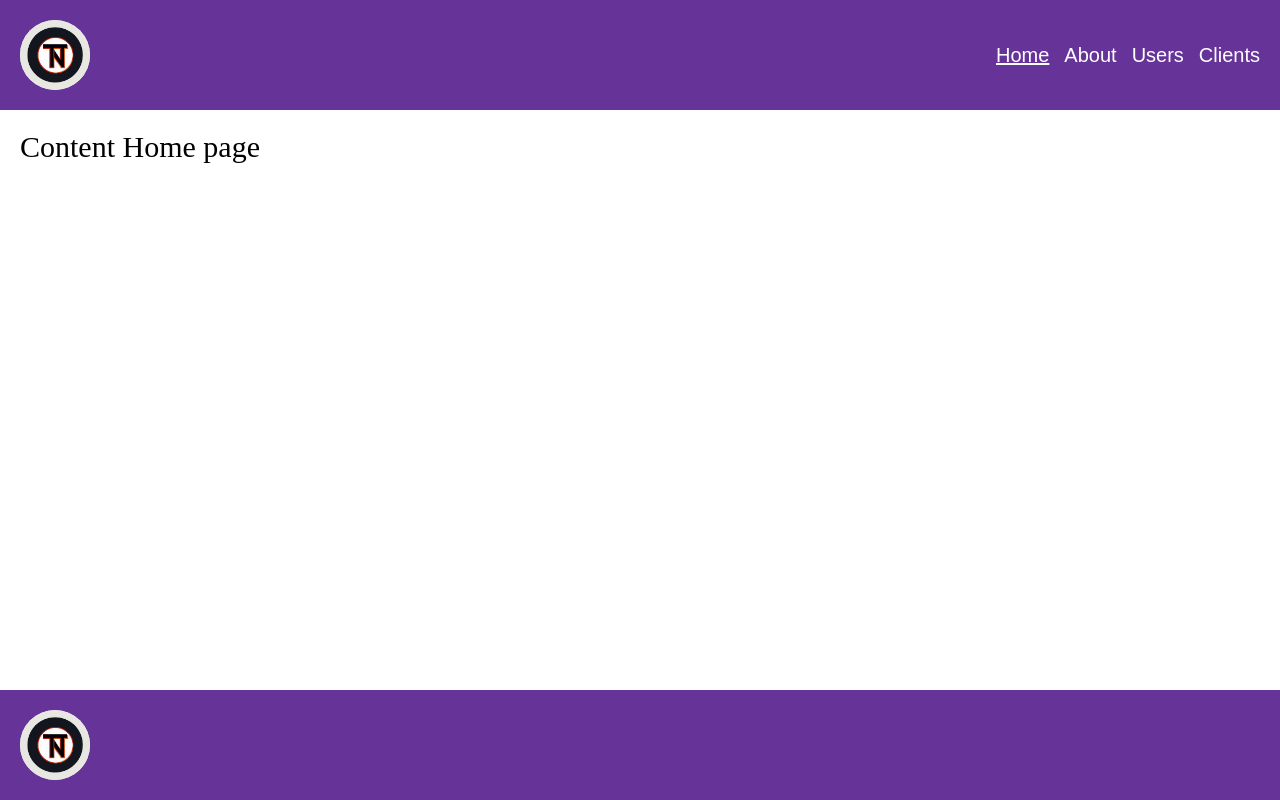
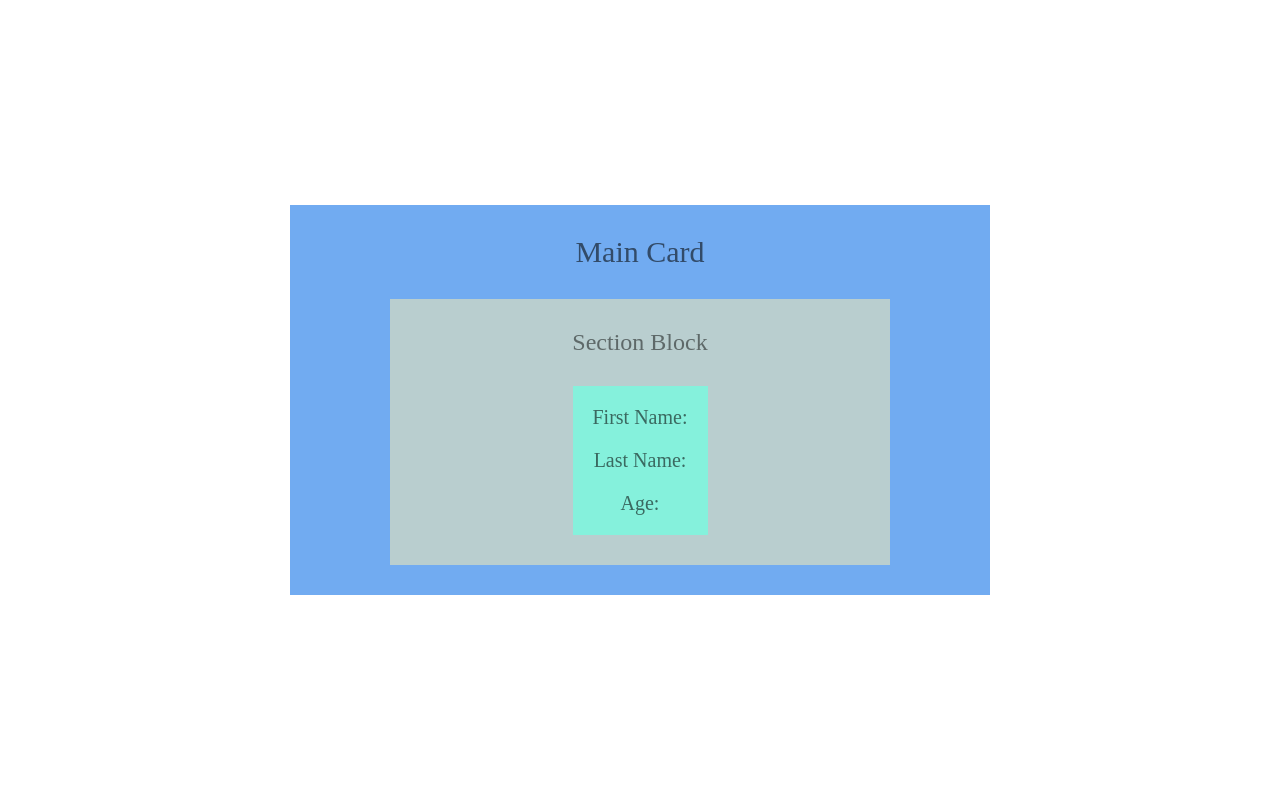
Before and after one commit to TaniaNovikova/React-ts, a React (Create React App) app: page / in a window 1280 px wide. Built offline with nearby package versions, Linux system fonts and the light colour scheme.

Commit message:
before branch change

```diff
--- a/src/App.tsx
+++ b/src/App.tsx
@@ -9,6 +9,7 @@ import Clients from "pages/Clients/Clients";
 import SAP from "pages/Clients/components/SAP/SAP";
 import Meta from "pages/Clients/components/Meta/Meta";
 import Oracle from "pages/Clients/components/Oracle/Oracle";
+import Lesson13 from "lessons/Lesson13/Lesson13";
 
 //lessons
 // import Lesson06 from './lessons/Lesson06/Lesson06';
@@ -31,7 +32,7 @@ function App() {
   return (
     <BrowserRouter>
       <GlobalStyles />
-      <Layout>
+      {/* <Layout>
         <Routes>
           <Route path="/" element={<Home />} />
           <Route path="/about" element={<About />} />
@@ -42,7 +43,7 @@ function App() {
           <Route path="/oracle" element={<Oracle />} />
           <Route path="*" element="Page not found" />
         </Routes>
-      </Layout>
+      </Layout> */}
       {/* <Lesson06 /> */}
       {/* <Lesson07 /> */}
       {/* <Consultation04 /> */}
@@ -54,6 +55,7 @@ function App() {
       {/* <Homework09 /> */}
       {/* <Lesson11 /> */}
       {/* <Homework11 /> */}
+      <Lesson13/>
     </BrowserRouter>
   );
 }
--- /dev/null
+++ b/src/lessons/Lesson13/Lesson13.tsx
@@ -0,0 +1,12 @@
+import MainCard from "./components/MainCard/MainCard"
+import { Lesson13Wrapper } from "./styles"
+
+function Lesson13() {
+  return (
+    <Lesson13Wrapper>
+      <MainCard />
+    </Lesson13Wrapper>
+  )
+}
+
+export default Lesson13
--- /dev/null
+++ b/src/lessons/Lesson13/components/Content/Content.tsx
@@ -0,0 +1,15 @@
+
+import { ContentComponent, DataItem } from "./styles"
+
+function Content() {
+
+  return (
+    <ContentComponent>
+      <DataItem>First Name: </DataItem>
+      <DataItem>Last Name: </DataItem>
+      <DataItem>Age: </DataItem>
+    </ContentComponent>
+  )
+}
+
+export default Content
--- /dev/null
+++ b/src/lessons/Lesson13/components/Content/styles.ts
@@ -0,0 +1,15 @@
+import styled from '@emotion/styled'
+
+export const ContentComponent = styled.div`
+   display: flex;
+   flex-direction: column;
+   align-items: center;
+   gap: 20px;
+   padding: 20px;
+   background: #85F1DC;
+`
+
+export const DataItem = styled.div`
+  font-size: 20px;
+  color: #3A6960;
+`
--- /dev/null
+++ b/src/lessons/Lesson13/components/MainCard/MainCard.tsx
@@ -0,0 +1,23 @@
+import { useState } from "react"
+
+import Section from "../Section/Section"
+import { MainCardTitle, MainCardWrapper } from "./styles"
+import { UserData } from "./types"
+
+
+function MainCard() {
+  const [userData, setUserData] = useState<UserData>({
+    firstName: 'Bart',
+    lastName: 'Simpson',
+    age: 11
+  })
+
+  return (
+    <MainCardWrapper>
+      <MainCardTitle>Main Card</MainCardTitle>
+      <Section />
+    </MainCardWrapper>
+  )
+}
+
+export default MainCard
--- /dev/null
+++ b/src/lessons/Lesson13/components/MainCard/styles.ts
@@ -0,0 +1,16 @@
+import styled from "@emotion/styled";
+
+export const MainCardWrapper = styled.div`
+  display: flex;
+  flex-direction: column;
+  align-items: center;
+  gap: 30px;
+  width: 700px;
+  padding: 30px;
+  background: #71ABF1;
+`
+
+export const MainCardTitle = styled.div`
+  font-size: 30px;
+  color: #324B69;
+`
--- /dev/null
+++ b/src/lessons/Lesson13/components/MainCard/types.ts
@@ -0,0 +1,5 @@
+export interface UserData {
+  firstName: string,
+  lastName: string,
+  age: number
+}
--- /dev/null
+++ b/src/lessons/Lesson13/components/Section/Section.tsx
@@ -0,0 +1,13 @@
+import Content from "../Content/Content"
+import { SectionTitle, SectionWrapper } from "./styles"
+
+function Section() {
+  return (
+    <SectionWrapper>
+      <SectionTitle>Section Block</SectionTitle>
+      <Content />
+    </SectionWrapper>
+  )
+}
+
+export default Section
--- /dev/null
+++ b/src/lessons/Lesson13/components/Section/styles.ts
@@ -0,0 +1,16 @@
+import styled from "@emotion/styled";
+
+export const SectionWrapper = styled.div`
+  display: flex;
+  flex-direction: column;
+  align-items: center;
+  gap: 30px;
+  width: 500px;
+  padding: 30px;
+  background: #B9CECF;
+`
+
+export const SectionTitle = styled.div`
+  font-size: 24px;
+  color: #5E6969;
+`
--- /dev/null
+++ b/src/lessons/Lesson13/styles.ts
@@ -0,0 +1,10 @@
+import styled from "@emotion/styled";
+
+export const Lesson13Wrapper = styled.div`
+ display: flex;
+ flex-direction: column;
+ align-items: center;
+ justify-content: center;
+ flex: 1;
+ padding: 40px;
+`
```
